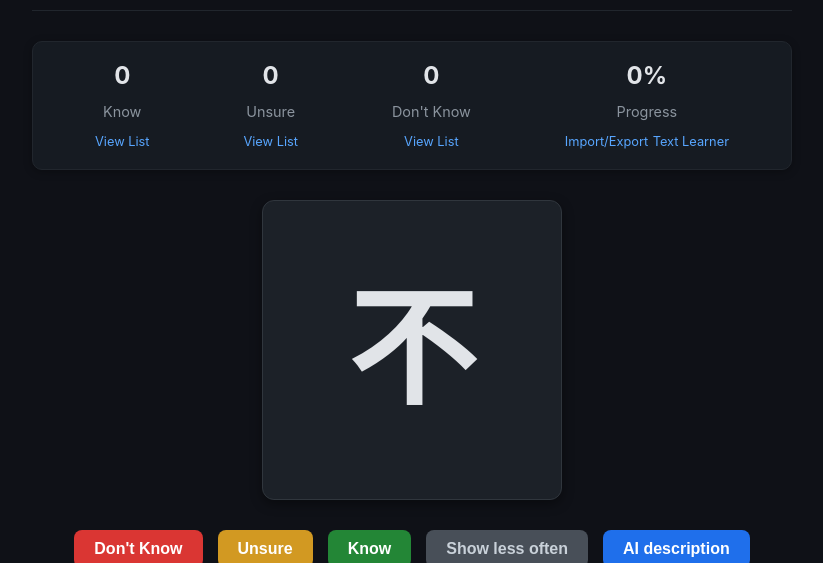
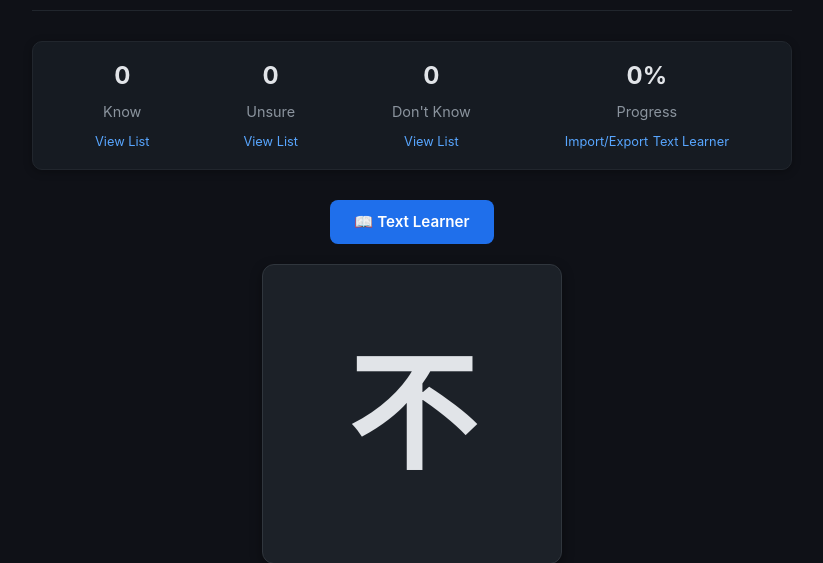
Before and after one commit to toxonaut/ChinChar, a Flask app: page / in a window 1280 px wide. Shown: the part 369-932 px from the top of the page, without its empty margins (228-1051 px from the left). Run offline with Flask 3, Linux system fonts and the light colour scheme; the visitor is signed in with stand-in values (Sample User, id 1); data comes from the database, SQL or seed files in the repository.

Commit message:
Add prominent Text Learner button on main page

```diff
--- a/templates/index.html
+++ b/templates/index.html
@@ -55,6 +55,10 @@
                 </div>
             </div>
 
+            <div style="text-align: center; margin-bottom: 20px;">
+                <a href="/text-learner" style="display: inline-block; padding: 10px 24px; background-color: #1f6feb; color: white; border-radius: 8px; text-decoration: none; font-weight: 600; font-size: 0.95rem; transition: background-color 0.2s;">📖 Text Learner</a>
+            </div>
+
             <div class="flashcard-container">
                 <div class="flashcard" id="flashcard">
                     <div class="flashcard-front">
```
